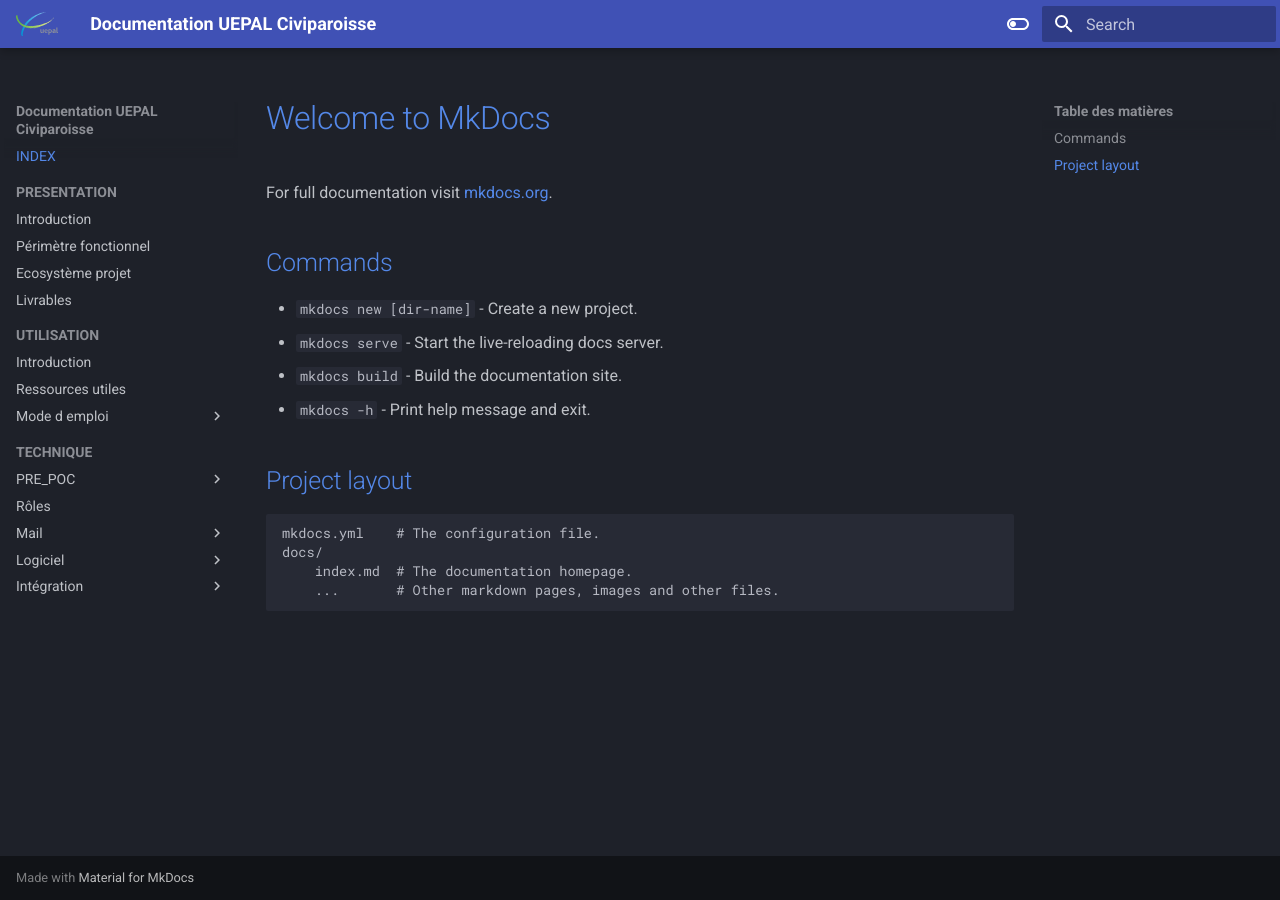
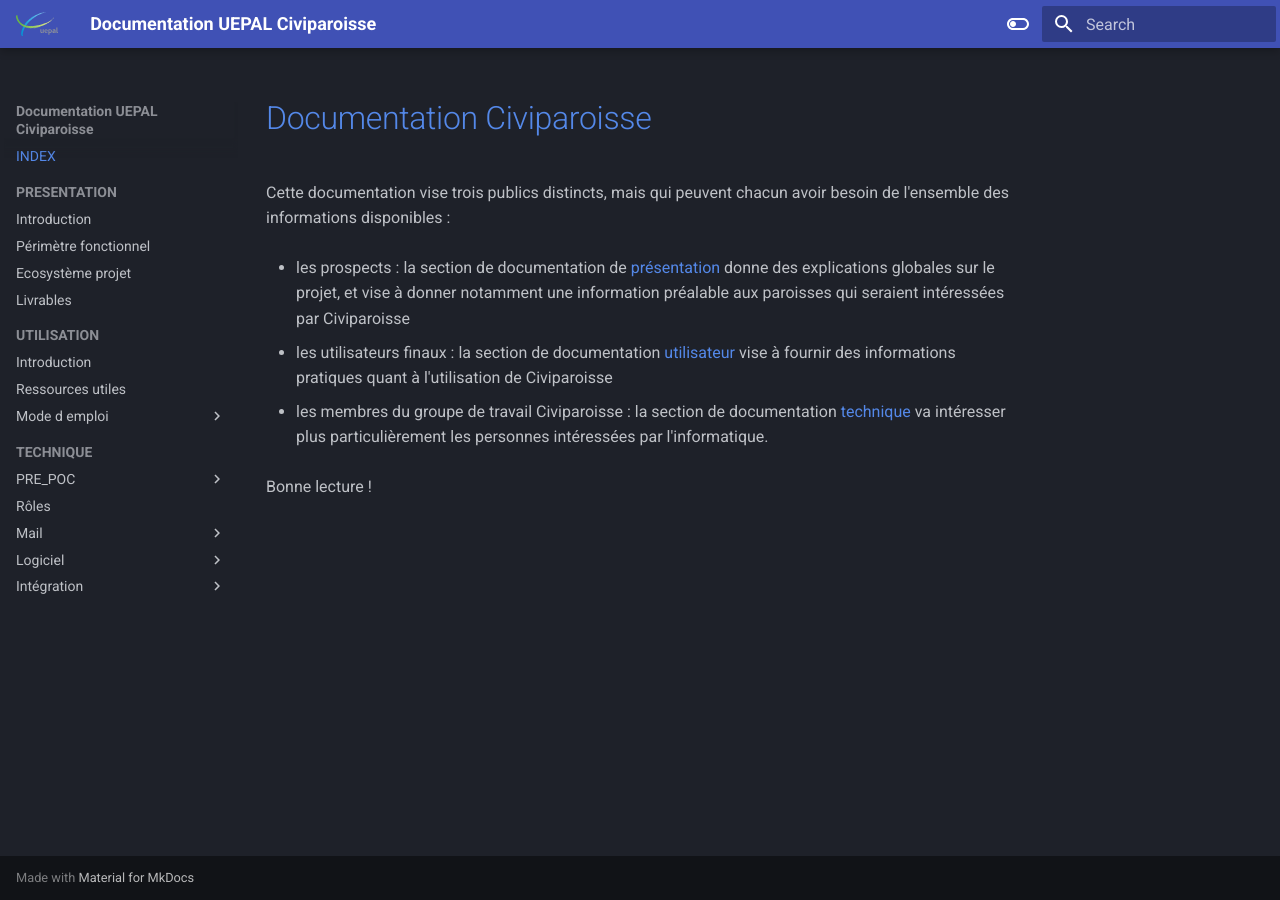
Before and after one commit to UEPAL-Civiparoisse-Documentation/UEPAL-Civiparoisse-Documentation.github.io, an MkDocs documentation site: the page built from docs/index.md, in a window 1280 px wide. Built offline with MkDocs 1.6.1 and Material for MkDocs 9.7.7, drawn with Linux system fonts in a browser that asks for light colours.

Commit message:
Update index.md

```diff
--- a/docs/index.md
+++ b/docs/index.md
@@ -1,17 +1,11 @@
-# Welcome to MkDocs
+# Documentation Civiparoisse
 
-For full documentation visit [mkdocs.org](https://www.mkdocs.org).
+Cette documentation vise trois publics distincts, mais qui peuvent chacun avoir besoin de l'ensemble des informations disponibles :
 
-## Commands
+* les prospects : la section de documentation de [présentation](PRESENTATION/index.md) donne des explications globales sur le projet, et vise à donner notamment une information préalable aux paroisses qui seraient intéressées par Civiparoisse
 
-* `mkdocs new [dir-name]` - Create a new project.
-* `mkdocs serve` - Start the live-reloading docs server.
-* `mkdocs build` - Build the documentation site.
-* `mkdocs -h` - Print help message and exit.
+* les utilisateurs finaux : la section de documentation [utilisateur](UTILISATION/index.md) vise à fournir des informations pratiques quant à l'utilisation de Civiparoisse
 
-## Project layout
+* les membres du groupe de travail Civiparoisse : la section de documentation [technique](TECHNIQUE/index.md) va intéresser plus particulièrement les personnes intéressées par l'informatique.
 
-    mkdocs.yml    # The configuration file.
-    docs/
-        index.md  # The documentation homepage.
-        ...       # Other markdown pages, images and other files.
+Bonne lecture !
```
